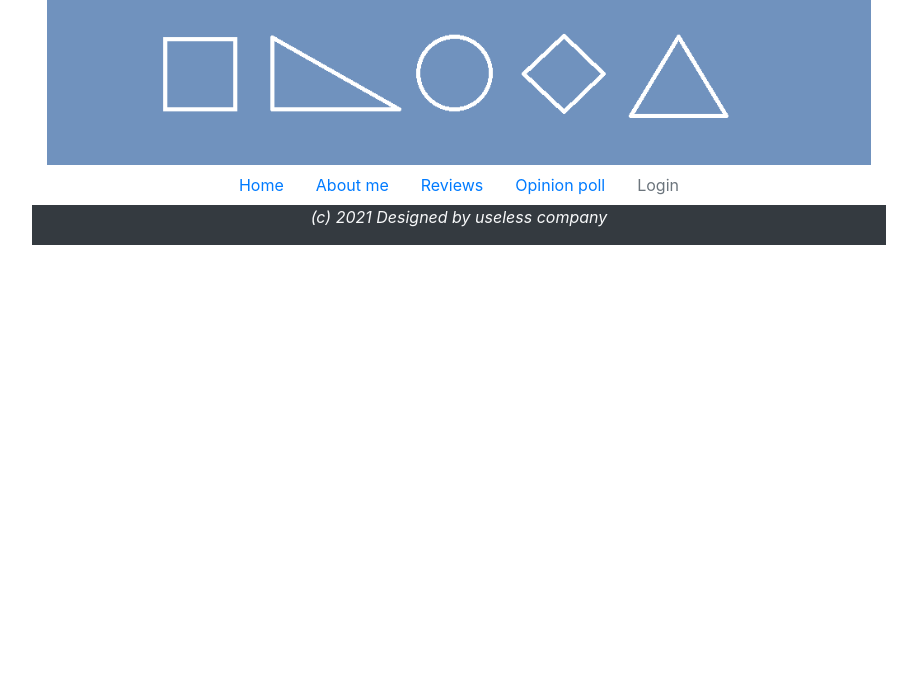
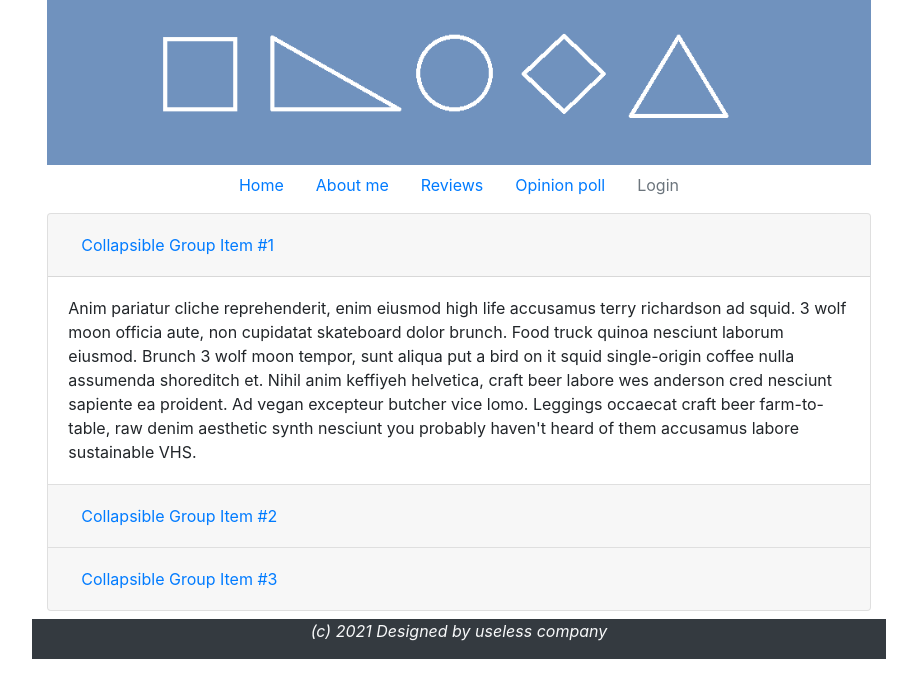
Before and after one commit to DRMPN/WEB, a plain HTML site: page CS50/ProblemSet8/homepage/reviews.html in a window 1280 px wide. Shown: the whole page, without its empty margins (181-1098 px from the left). Drawn offline with nearby package versions, Linux system fonts and the light colour scheme.

Commit message:
web update

```diff
--- a/CS50/ProblemSet8/homepage/reviews.html
+++ b/CS50/ProblemSet8/homepage/reviews.html
@@ -52,7 +52,57 @@
       </header>
 
       <main>
+        <div class="container-fluid">
+          <div class="row justify-content-center my-2">
+            <div class="col-8">
+              <div class="accordion" id="accordionExample">
+                <div class="card">
+                  <div class="card-header" id="headingOne">
+                    <h5 class="mb-0">
+                      <button class="btn btn-link" type="button" data-toggle="collapse" data-target="#collapseOne" aria-expanded="true" aria-controls="collapseOne">
+                        Collapsible Group Item #1
+                      </button>
+                    </h5>
+                  </div>
 
+                  <div id="collapseOne" class="collapse show" aria-labelledby="headingOne" data-parent="#accordionExample">
+                    <div class="card-body">
+                      Anim pariatur cliche reprehenderit, enim eiusmod high life accusamus terry richardson ad squid. 3 wolf moon officia aute, non cupidatat skateboard dolor brunch. Food truck quinoa nesciunt laborum eiusmod. Brunch 3 wolf moon tempor, sunt aliqua put a bird on it squid single-origin coffee nulla assumenda shoreditch et. Nihil anim keffiyeh helvetica, craft beer labore wes anderson cred nesciunt sapiente ea proident. Ad vegan excepteur butcher vice lomo. Leggings occaecat craft beer farm-to-table, raw denim aesthetic synth nesciunt you probably haven't heard of them accusamus labore sustainable VHS.
+                    </div>
+                  </div>
+                </div>
+                <div class="card">
+                  <div class="card-header" id="headingTwo">
+                    <h5 class="mb-0">
+                      <button class="btn btn-link collapsed" type="button" data-toggle="collapse" data-target="#collapseTwo" aria-expanded="false" aria-controls="collapseTwo">
+                        Collapsible Group Item #2
+                      </button>
+                    </h5>
+                  </div>
+                  <div id="collapseTwo" class="collapse" aria-labelledby="headingTwo" data-parent="#accordionExample">
+                    <div class="card-body">
+                      Anim pariatur cliche reprehenderit, enim eiusmod high life accusamus terry richardson ad squid. 3 wolf moon officia aute, non cupidatat skateboard dolor brunch. Food truck quinoa nesciunt laborum eiusmod. Brunch 3 wolf moon tempor, sunt aliqua put a bird on it squid single-origin coffee nulla assumenda shoreditch et. Nihil anim keffiyeh helvetica, craft beer labore wes anderson cred nesciunt sapiente ea proident. Ad vegan excepteur butcher vice lomo. Leggings occaecat craft beer farm-to-table, raw denim aesthetic synth nesciunt you probably haven't heard of them accusamus labore sustainable VHS.
+                    </div>
+                  </div>
+                </div>
+                <div class="card">
+                  <div class="card-header" id="headingThree">
+                    <h5 class="mb-0">
+                      <button class="btn btn-link collapsed" type="button" data-toggle="collapse" data-target="#collapseThree" aria-expanded="false" aria-controls="collapseThree">
+                        Collapsible Group Item #3
+                      </button>
+                    </h5>
+                  </div>
+                  <div id="collapseThree" class="collapse" aria-labelledby="headingThree" data-parent="#accordionExample">
+                    <div class="card-body">
+                      Anim pariatur cliche reprehenderit, enim eiusmod high life accusamus terry richardson ad squid. 3 wolf moon officia aute, non cupidatat skateboard dolor brunch. Food truck quinoa nesciunt laborum eiusmod. Brunch 3 wolf moon tempor, sunt aliqua put a bird on it squid single-origin coffee nulla assumenda shoreditch et. Nihil anim keffiyeh helvetica, craft beer labore wes anderson cred nesciunt sapiente ea proident. Ad vegan excepteur butcher vice lomo. Leggings occaecat craft beer farm-to-table, raw denim aesthetic synth nesciunt you probably haven't heard of them accusamus labore sustainable VHS.
+                    </div>
+                  </div>
+                </div>
+              </div>
+            </div>
+          </div>
+        </div>
       </main>
 
       <footer>
```
Also changed, not shown: CS50/ProblemSet8/homepage/index.html (+1 -1 lines), CS50/ProblemSet8/homepage/opinion-poll.html (+6 -0 lines).
